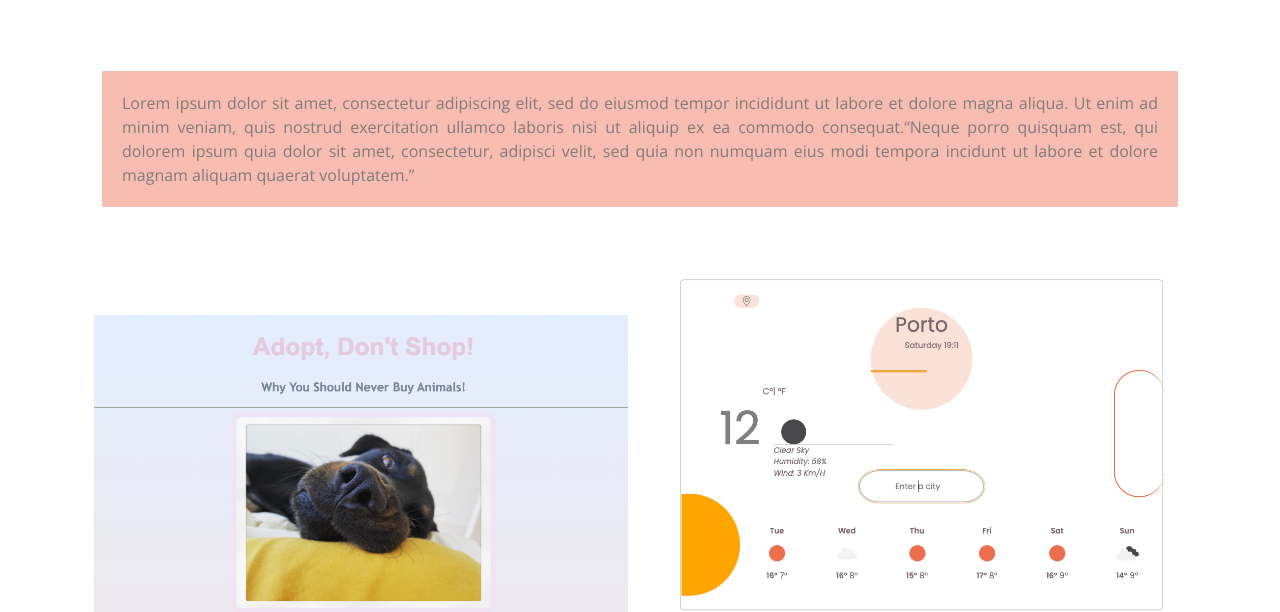
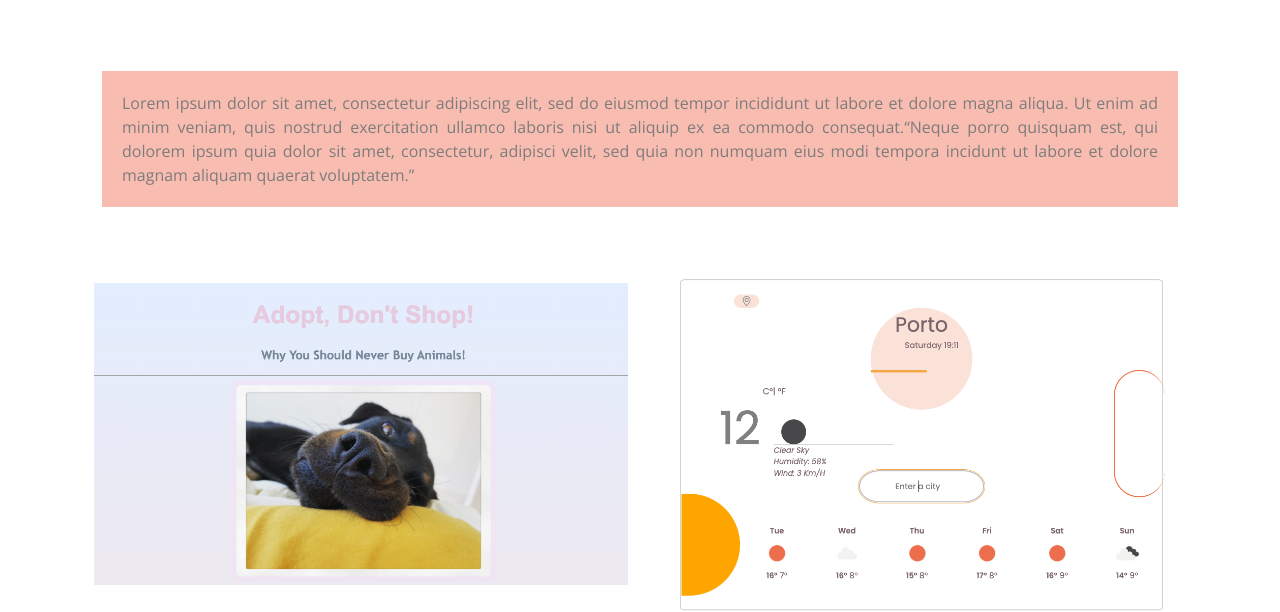
Before and after one commit to SilTatiana/SheCodes_Bootstrap, a website: page about.html in a window 1280 px wide. Shown: the part 208-820 px from the top of the page. Drawn offline with nearby package versions, Linux system fonts and the light colour scheme.

Commit message:
Fixed images margin

```diff
--- a/about.html
+++ b/about.html
@@ -84,7 +84,7 @@
             <a href="index.html#adopt">
               <img
                 src="images/Adopt_Project.png"
-                class="img-fluid pt-5"
+                class="img-fluid pt-3 mb-5"
                 alt="Photo of a dog"
             /></a>
           </div>
```
